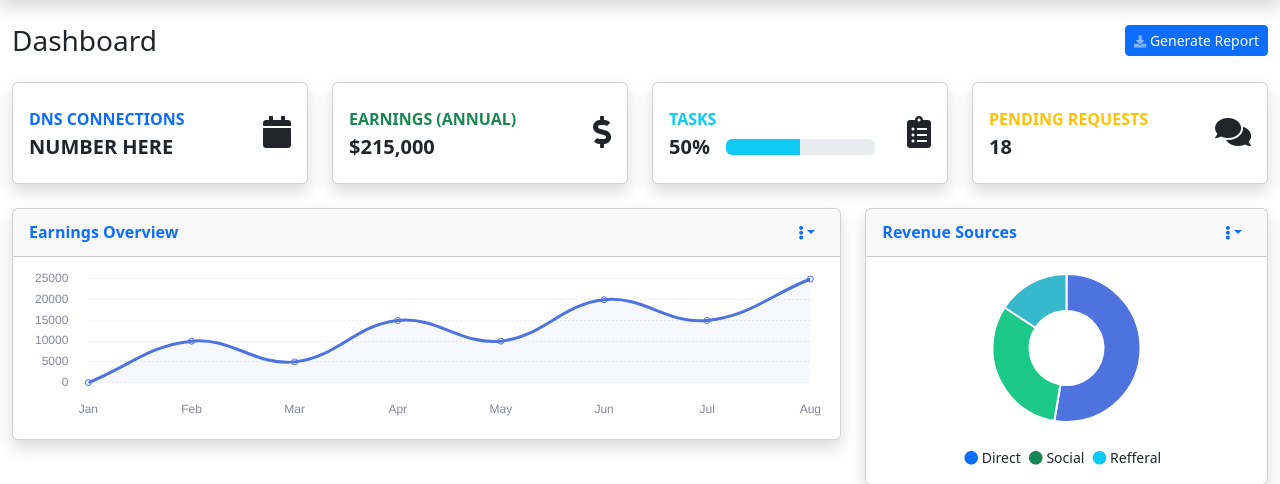
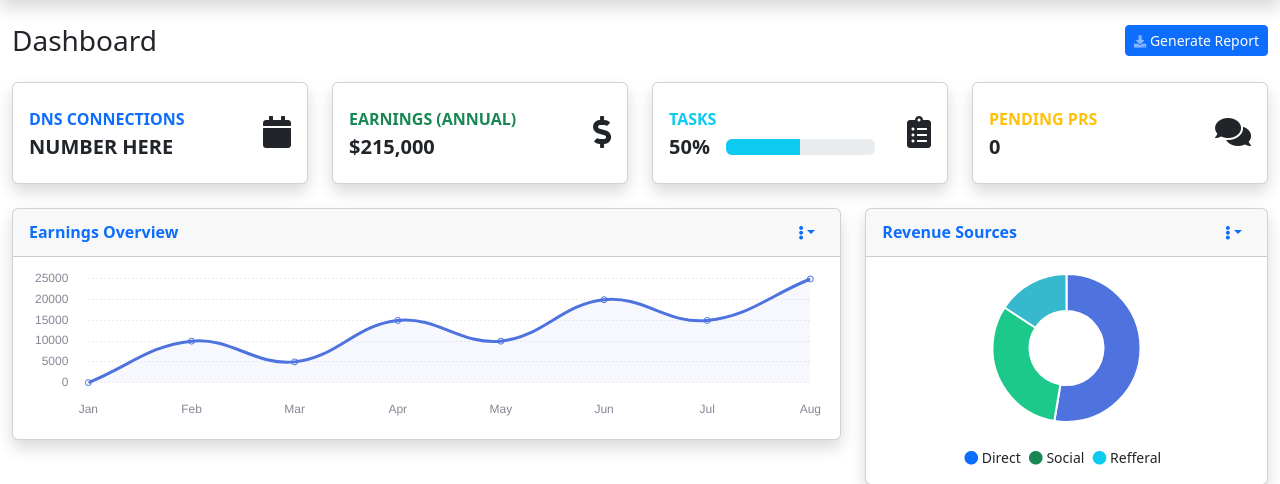
Before and after one commit to BlossomDNS/register, a Flask app: page /admin in a window 1280 px wide. Shown: the part 94-578 px from the top of the page. Run offline with Flask 3, Linux system fonts and the light colour scheme; the visitor is signed in with stand-in values (Sample User, id 1); data that the repository does not hold is empty; some libraries are stand-ins or nearby versions.

Commit message:
updated admin.html; "pending prs"

```diff
--- a/templates/admin.html
+++ b/templates/admin.html
@@ -104,8 +104,8 @@
                                 <div class="card-body">
                                     <div class="row align-items-center no-gutters">
                                         <div class="col me-2">
-                                            <div class="text-uppercase text-warning fw-bold text-xs mb-1"><span>Pending Requests</span></div>
-                                            <div class="text-dark fw-bold h5 mb-0"><span>18</span></div>
+                                            <div class="text-uppercase text-warning fw-bold text-xs mb-1"><span>Pending PRs</span></div>
+                                            <div class="text-dark fw-bold h5 mb-0"><span>{{ n }}</span></div>
                                         </div>
                                         <div class="col-auto"><i class="fas fa-comments fa-2x text-gray-300"></i></div>
                                     </div>
```
